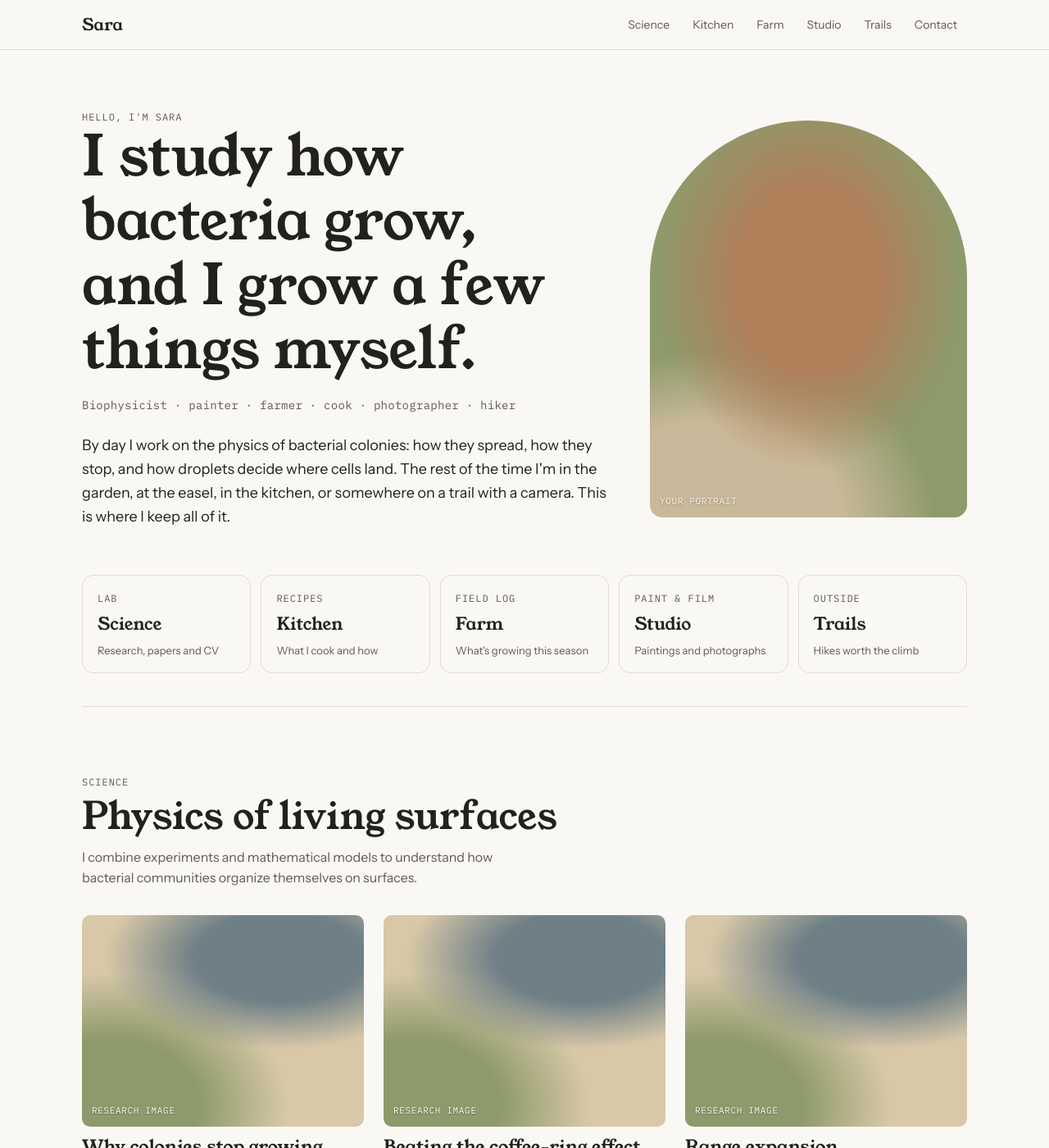
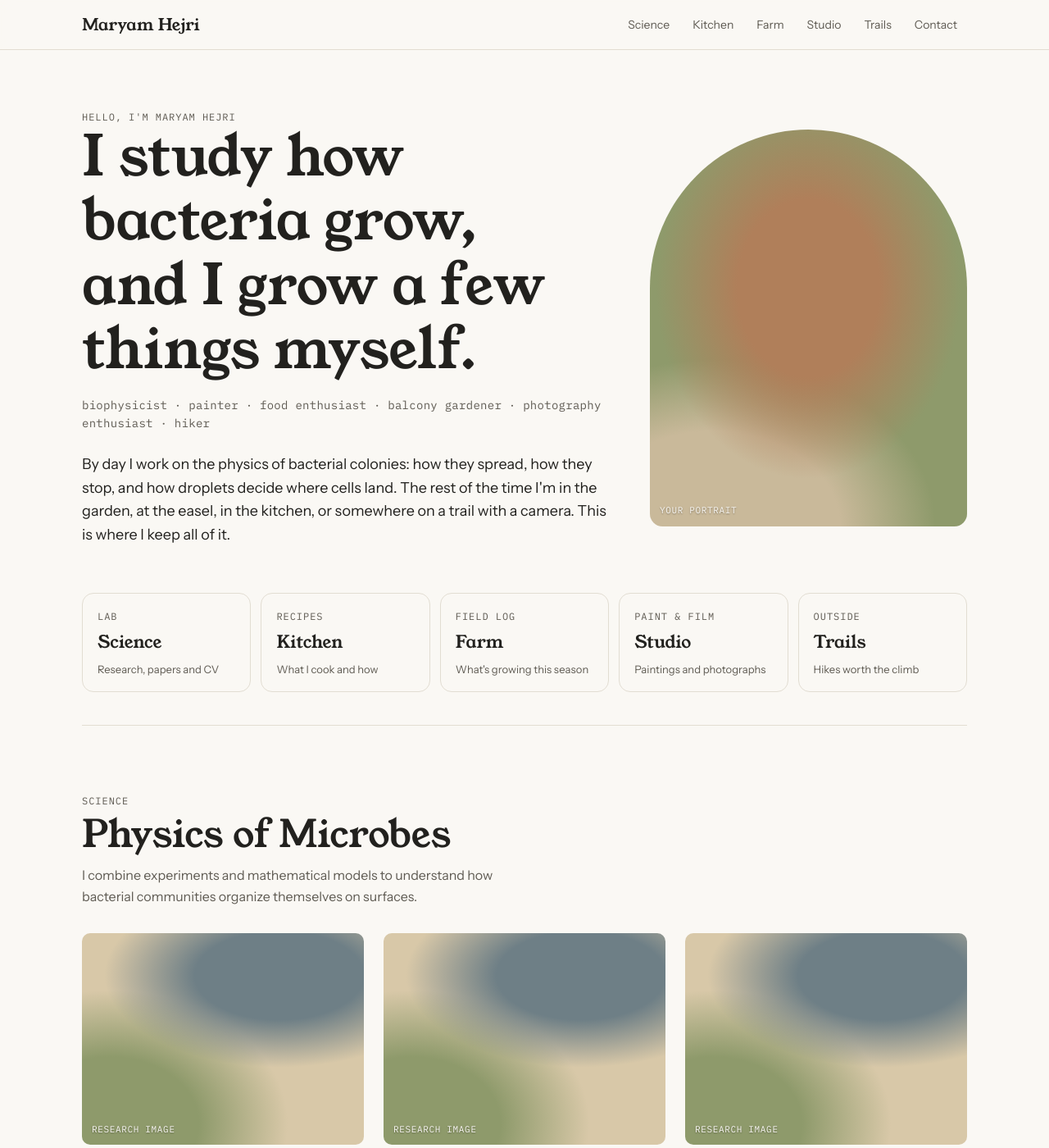
Before and after one commit to Marymaybehere/Marymaybehere.github.io, a Jekyll site: the page built from index.html, in a window 1280 px wide and 1400 px high. Shown: the whole window at 82% size. Built offline with Jekyll 4.4.1, drawn with Linux system fonts in a browser that asks for light colours; some of the changed text lies outside the part shown.

Commit message:
Update _data/site.yml (via Pages CMS)

```diff
--- a/_data/site.yml
+++ b/_data/site.yml
@@ -1,27 +1,23 @@
-name: Sara
-tagline: Biophysicist · painter · farmer · cook · photographer · hiker
+name: Maryam Hejri
+tagline: biophysicist · painter · food enthusiast · balcony gardener ·
+  photography enthusiast · hiker
 headline: I study how bacteria grow, and I grow a few things myself.
-bio: >-
-  By day I work on the physics of bacterial colonies: how they spread, how they stop,
-  and how droplets decide where cells land. The rest of the time I'm in the garden,
-  at the easel, in the kitchen, or somewhere on a trail with a camera. This is where I keep all of it.
-portrait: ""
-email: you@example.com
+bio: "By day I work on the physics of bacterial colonies: how they spread, how
+  they stop, and how droplets decide where cells land. The rest of the time I'm
+  in the garden, at the easel, in the kitchen, or somewhere on a trail with a
+  camera. This is where I keep all of it."
+email: mah.hejri@gmail.com
 links:
   - label: Google Scholar
-    url: https://scholar.google.com
-  - label: ORCID
-    url: https://orcid.org
-  - label: Instagram
-    url: https://instagram.com
-cv: ""
-
-science_title: Physics of living surfaces
-science_intro: I combine experiments and mathematical models to understand how bacterial communities organize themselves on surfaces.
+    url: https://scholar.google.com/citations?user=D9aqiywAAAAJ&hl=en
+science_title: Physics of Microbes
+science_intro: I combine experiments and mathematical models to understand how
+  bacterial communities organize themselves on surfaces.
 kitchen_title: Recipes I keep coming back to
 kitchen_intro: Mostly from the garden, tested more times than I'd like to admit.
 farm_title: Notes from the field
-farm_intro: A running log of what I planted, what worked and what the weather had other plans for.
+farm_intro: A running log of what I planted, what worked and what the weather
+  had other plans for.
 studio_title: Paintings & photographs
 studio_intro: Watercolors, oils and whatever the camera caught along the way.
 trails_title: Hikes worth the climb
```
